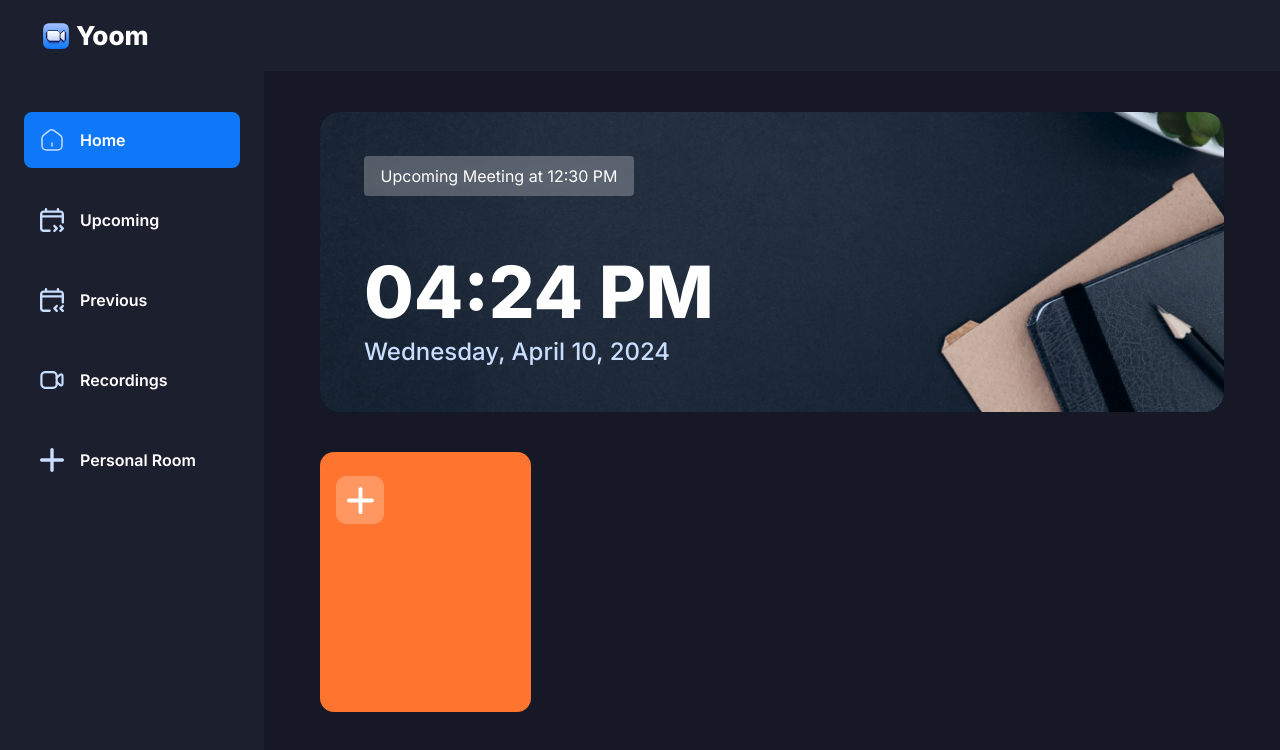
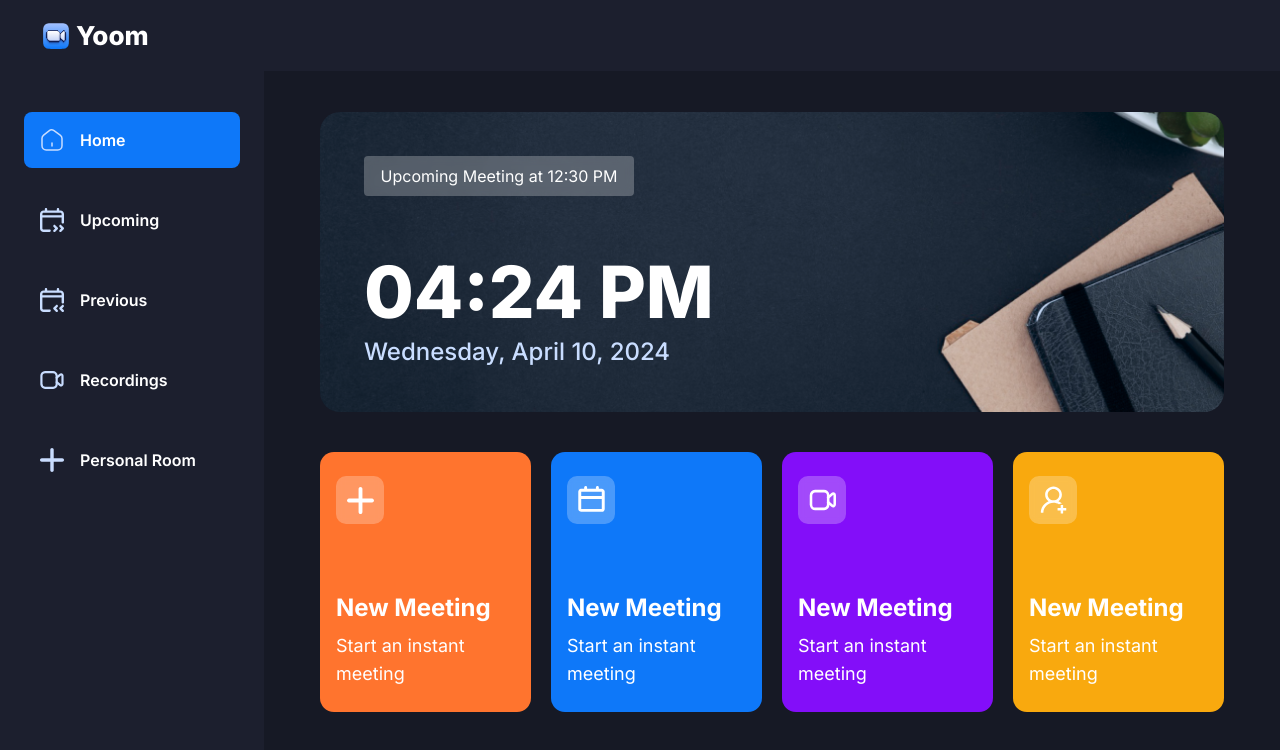
Before and after one commit to ryoAccount/next_zoom, a Next.js app: page / in a window 1280 px wide. Shown: the top 750 px of the page. Built offline with nearby package versions, Linux system fonts and the light colour scheme.

Commit message:
until 1:40:10

```diff
--- /dev/null
+++ b/components/HomeCard.tsx
@@ -0,0 +1,28 @@
+import { cn } from '@/lib/utils';
+import Image from 'next/image'
+import React from 'react'
+
+interface HomeCardProps {
+  className: string,
+  img: string,
+  title: string,
+  description: string,
+  handleClick: () => void;
+}
+
+const HomeCard = ({ className, img, title, description, handleClick }: HomeCardProps) => {
+  return (
+    <div className={cn('px-4 py-6 flex flex-col justify-between w-full xl:max-w-[270px] min-h-[260px] rounded-[14px] cursor-pointer', className)} onClick={handleClick}>
+      <div className='flex-center glassmorphism size-12 rounded-[10px]'>
+        <Image src={img} alt='meeting' width={27} height={27}/>
+      </div>
+
+      <div className='flex flex-col gap-2'>
+        <h1 className='text-2xl font-bold'>New Meeting</h1>
+        <p className='text-lg font-normal'>Start an instant meeting</p>
+      </div>
+    </div>
+  )
+}
+
+export default HomeCard
--- a/components/MeetingTypeList.tsx
+++ b/components/MeetingTypeList.tsx
@@ -1,16 +1,42 @@
 'use client'
 
-import Image from 'next/image'
-import React from 'react'
+import React, { useState } from 'react'
+import HomeCard from './HomeCard'
+import { useRouter } from 'next/navigation'
 
 const MeetingTypeList = () => {
+  const router = useRouter();
+  const [meetingState, setMeetingState] = useState<'isScheduleMeeting' | 'isJoiningMeeting' | 'isInstantMeeting' | undefined>()
   return (
     <section className='grid grid-cols-1 gap-5 md:grid-cols-2 xl:grid-cols-4'>
-      <div className='bg-orange-1 px-4 py-6 flex flex-col justify-between w-full xl:max-w-[270px] min-h-[260px] rounded-[14px] cursor-pointer' onClick={() => {}}>
-        <div className='flex-center glassmorphism size-12 rounded-[10px]'>
-          <Image src='/icons/add-meeting.svg' alt='meeting' width={27} height={27}/>
-        </div>
-      </div>
+      <HomeCard
+        img='/icons/add-meeting.svg'
+        title='New Meeting'
+        description='Start an instant meeting'
+        handleClick={() => setMeetingState('isJoiningMeeting')}
+        className='bg-orange-1'
+      />
+      <HomeCard
+        img='/icons/schedule.svg'
+        title='Schedule Meeting'
+        description='plan your meeting'
+        handleClick={() => setMeetingState('isScheduleMeeting')}
+        className='bg-blue-1'
+      />
+      <HomeCard
+        img='/icons/recordings.svg'
+        title='View Recordings'
+        description='Check out your recordings'
+        handleClick={() => setMeetingState('isJoiningMeeting')}
+        className='bg-purple-1'
+      />
+      <HomeCard
+        img='/icons/join-meeting.svg'
+        title='Join Meeting'
+        description='via invitation link'
+        handleClick={() => setMeetingState('isJoiningMeeting')}
+        className='bg-yellow-1'
+      />
     </section>
   )
 }
```
